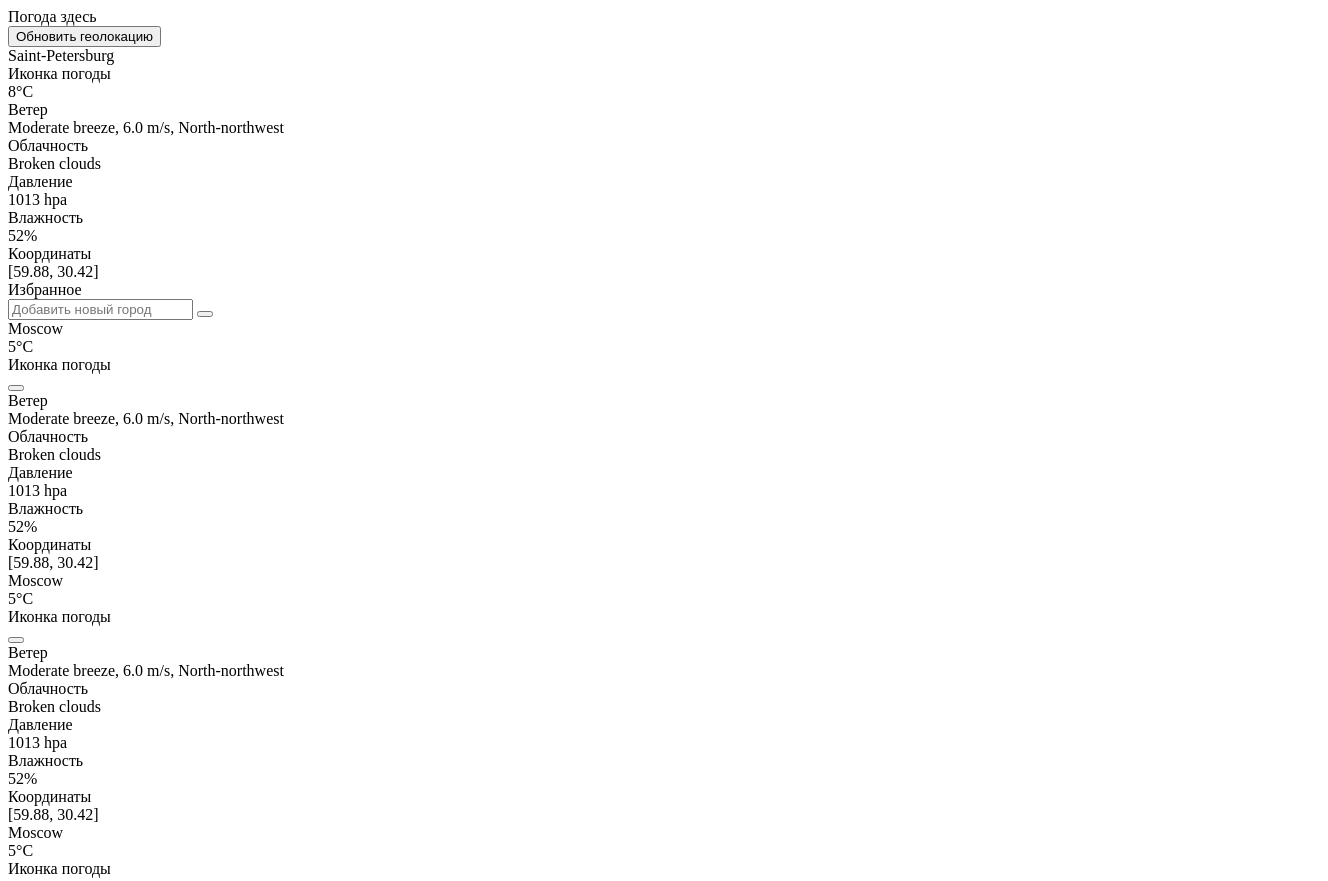
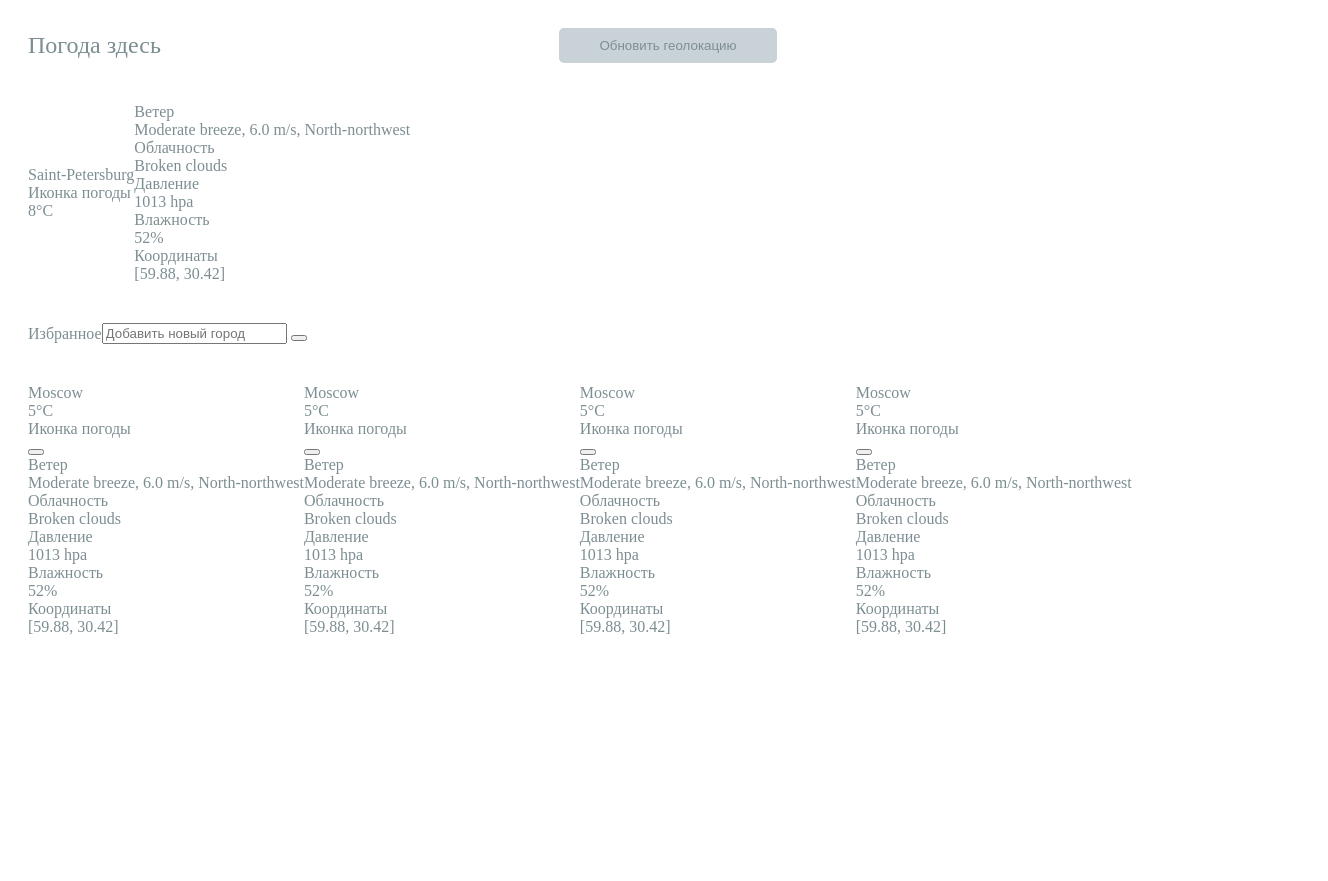
Before and after one commit to Bukilan/IMTOWeb4, a plain HTML site: page index.html in a window 1280 px wide. Shown: the top 881 px of the page, 1328 px wide, since content can reach past the window. After the commit the page ends 800 px from the top, so only its background shows below. Drawn offline with Linux system fonts and the light colour scheme.

Commit message:
- add styles for container and current header

```diff
--- a/index.css
+++ b/index.css
@@ -0,0 +1,45 @@
+.page-wrapper {
+    width: 100vw;
+    overflow-y: auto;
+    overflow-x: hidden;
+    padding: 0 20px;
+}
+
+.weather-block_container {
+    width: 100%;
+    padding: 20px 0;
+    color: #7d8e93;
+    font-style: normal;
+    font-weight: normal;
+    display: flex;
+    align-items: center;
+    flex-wrap: wrap;
+}
+
+.weather-block_container__header_current {
+    position: relative;
+    justify-content: center;
+}
+
+.current-weather__header_label {
+    font-size: 24px;
+    position: absolute;
+    left: 0;
+}
+
+.current-weather__header_geo {
+    border: none;
+    background: #c9d2d7;
+    padding: 10px 40px;
+    border-radius: 5px;
+    color: #7d8e93;
+    cursor: pointer;
+}
+
+.current-weather__header_geo:focus {
+    outline: none;
+}
+
+.weather-block {
+
+}
--- a/index.html
+++ b/index.html
@@ -3,7 +3,7 @@
 <head>
     <meta charset="UTF-8">
     <title>Weather</title>
-    <link rel="stylesheet" href="./index.css">
+    <link rel="stylesheet" href="index.css">
 </head>
 <body>
 <div class="page-wrapper">
```
